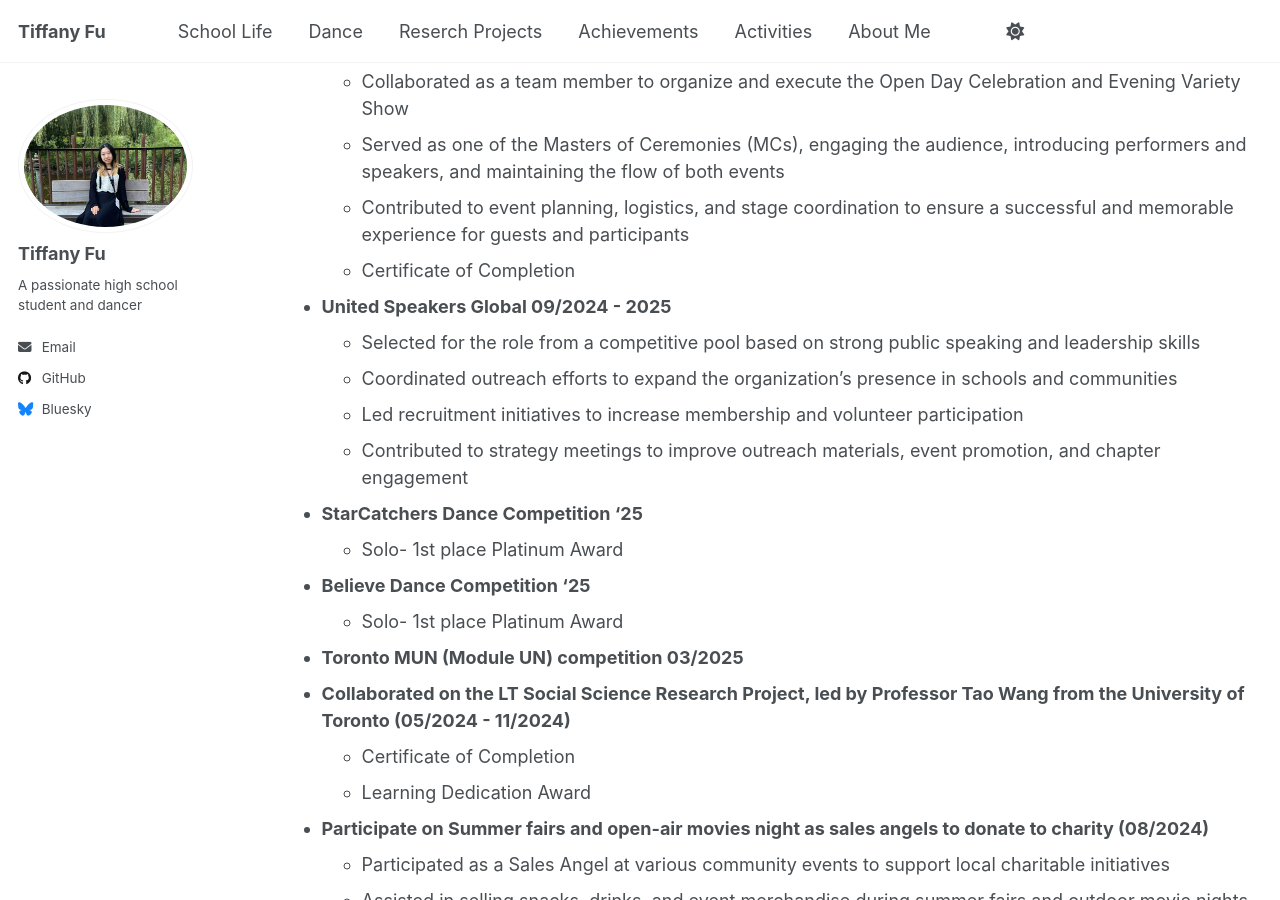
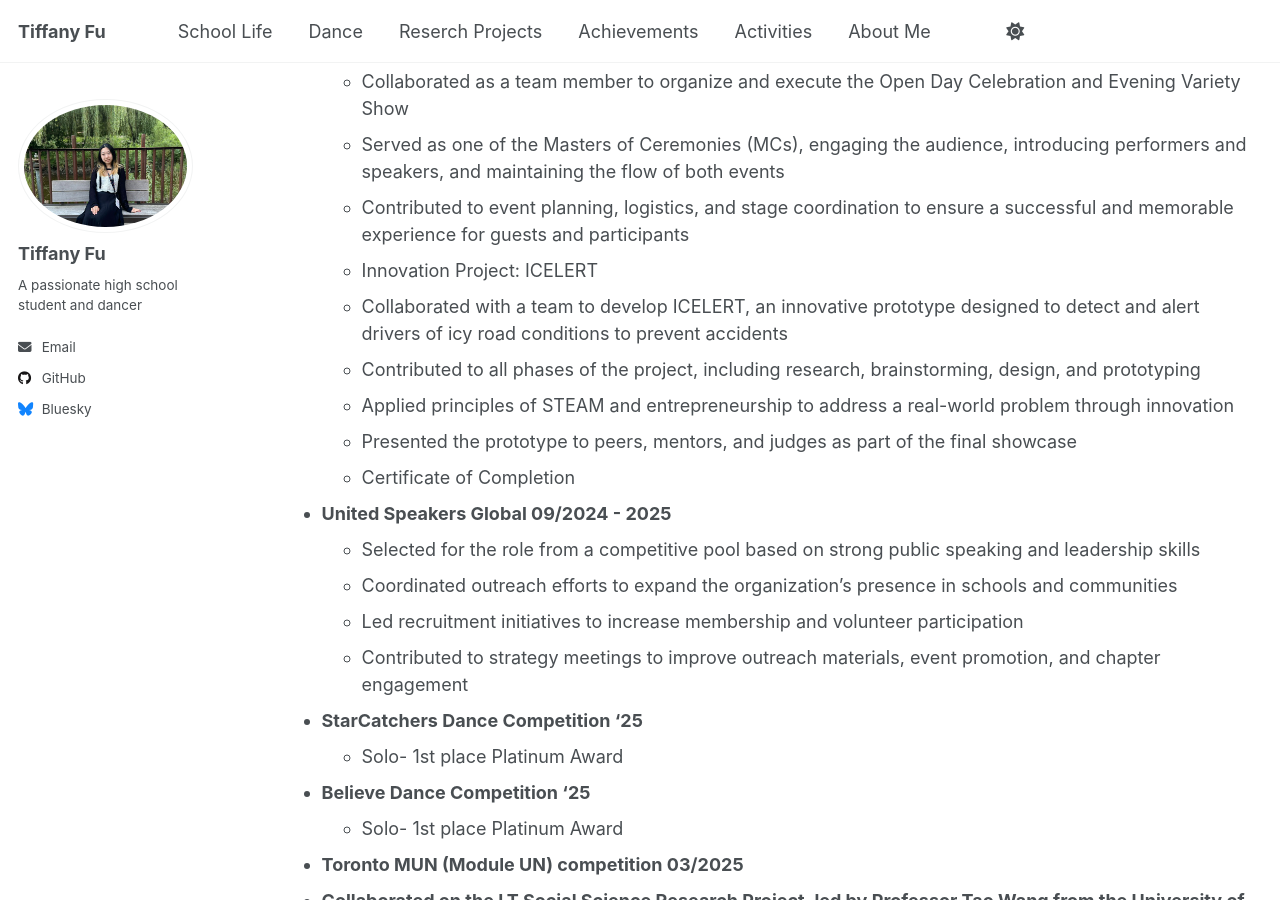
Before and after one commit to TiffanyJTFu/TiffanyFu, a Jekyll site: the page built from _pages/cv.md, in a window 1280 px wide and 900 px high, scrolled down 744 px. Built offline with Jekyll 4.4.1, drawn with Linux system fonts in a browser that asks for light colours; a script that is not in the unit is left out.

Commit message:
Update cv.md

```diff
--- a/_pages/cv.md
+++ b/_pages/cv.md
@@ -28,6 +28,11 @@ ACHIEVEMENTS AND ACTIVITIES
   * Collaborated as a team member to organize and execute the Open Day Celebration and Evening Variety Show
   * Served as one of the Masters of Ceremonies (MCs), engaging the audience, introducing performers and speakers, and maintaining the flow of both events
   * Contributed to event planning, logistics, and stage coordination to ensure a successful and memorable experience for guests and participants
+  * Innovation Project: ICELERT
+  * Collaborated with a team to develop ICELERT, an innovative prototype designed to detect and alert drivers of icy road conditions to prevent accidents
+  * Contributed to all phases of the project, including research, brainstorming, design, and prototyping
+  * Applied principles of STEAM and entrepreneurship to address a real-world problem through innovation
+  * Presented the prototype to peers, mentors, and judges as part of the final showcase
   * Certificate of Completion
 * **United Speakers Global 09/2024 - 2025**
    * Selected for the role from a competitive pool based on strong public speaking and leadership skills
```
